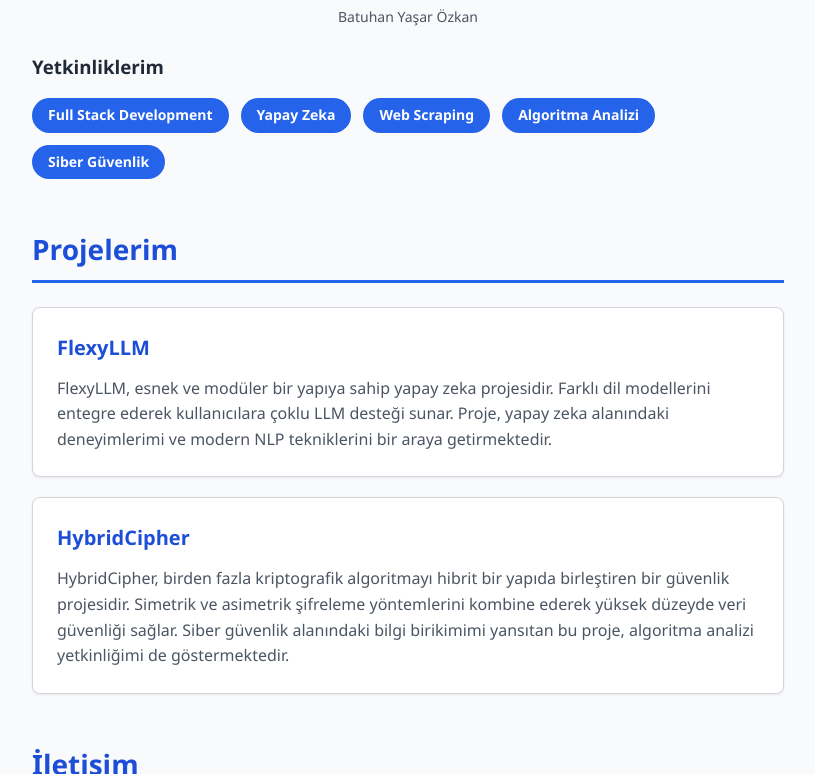
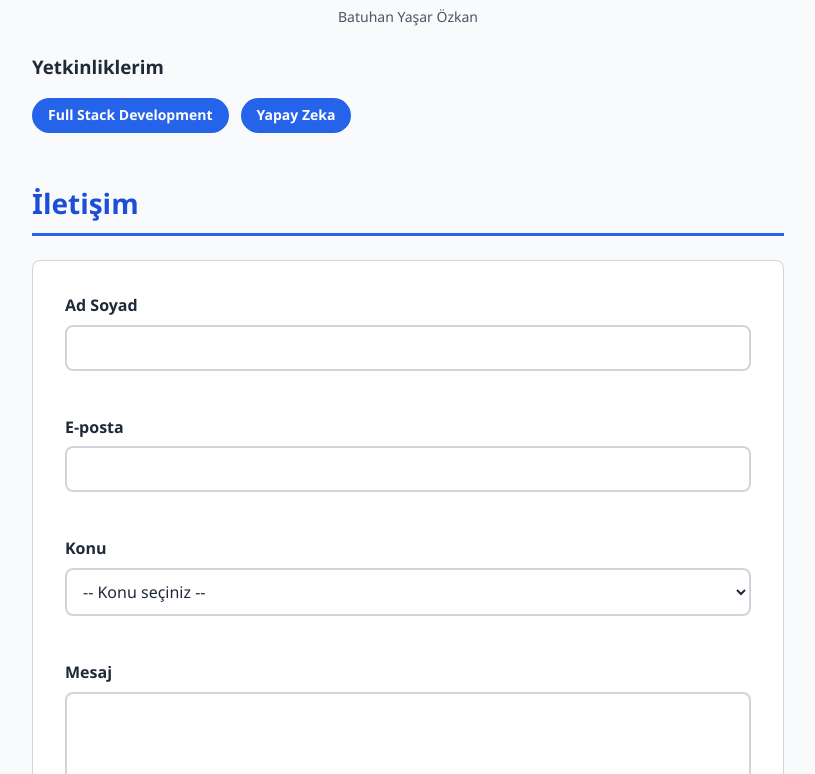
Before and after one commit to batuhannozkan1/web_lab_hello, a React (Vite) app: page / in a window 1280 px wide. Shown: the part 526-1300 px from the top of the page, without its empty margins (232-1047 px from the left). Built offline with nearby package versions, Linux system fonts and the light colour scheme.

Commit message:
refactor: remove skills and projects sections per request

```diff
--- a/src/App.tsx
+++ b/src/App.tsx
@@ -81,7 +81,6 @@ function App() {
         <nav aria-label="Ana navigasyon">
           <ul className="nav-list">
             <li><a href="#hakkimda">Hakkımda</a></li>
-            <li><a href="#projeler">Projelerim</a></li>
             <li><a href="#iletisim">İletişim</a></li>
           </ul>
         </nav>
@@ -109,37 +108,9 @@ function App() {
           <ul className="skills-list">
             <li>Full Stack Development</li>
             <li>Yapay Zeka</li>
-            <li>Web Scraping</li>
-            <li>Algoritma Analizi</li>
-            <li>Siber Güvenlik</li>
           </ul>
         </section>
 
-        {/* Projelerim Section */}
-        <section id="projeler" aria-labelledby="projeler-baslik">
-          <h2 id="projeler-baslik">Projelerim</h2>
-
-          <article className="project-card">
-            <h3>FlexyLLM</h3>
-            <p>
-              FlexyLLM, esnek ve modüler bir yapıya sahip yapay zeka projesidir. Farklı dil
-              modellerini entegre ederek kullanıcılara çoklu LLM desteği sunar. Proje,
-              yapay zeka alanındaki deneyimlerimi ve modern NLP tekniklerini bir araya
-              getirmektedir.
-            </p>
-          </article>
-
-          <article className="project-card">
-            <h3>HybridCipher</h3>
-            <p>
-              HybridCipher, birden fazla kriptografik algoritmayı hibrit bir yapıda birleştiren
-              bir güvenlik projesidir. Simetrik ve asimetrik şifreleme yöntemlerini kombine
-              ederek yüksek düzeyde veri güvenliği sağlar. Siber güvenlik alanındaki bilgi
-              birikimimi yansıtan bu proje, algoritma analizi yetkinliğimi de
-              göstermektedir.
-            </p>
-          </article>
-        </section>
 
         {/* İletişim Section */}
         <section id="iletisim" aria-labelledby="iletisim-baslik">
```
